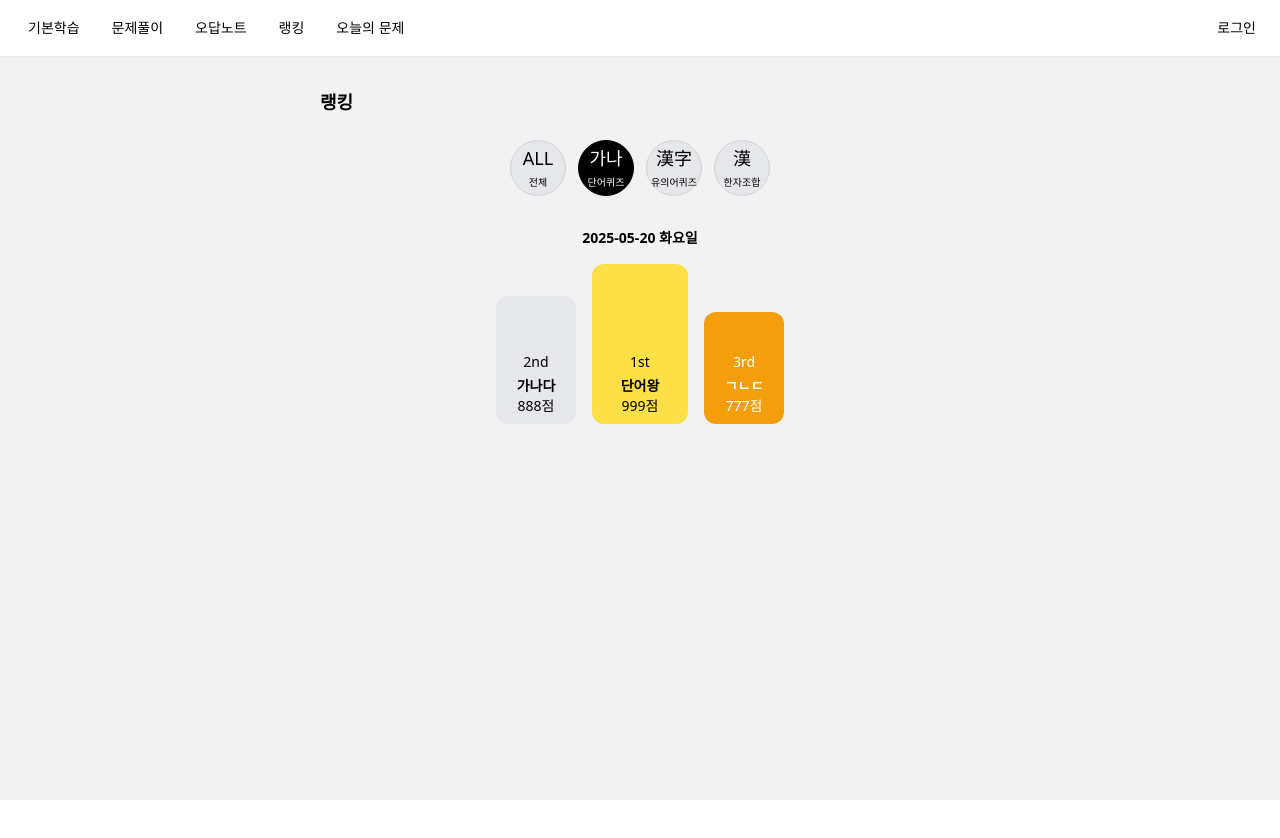
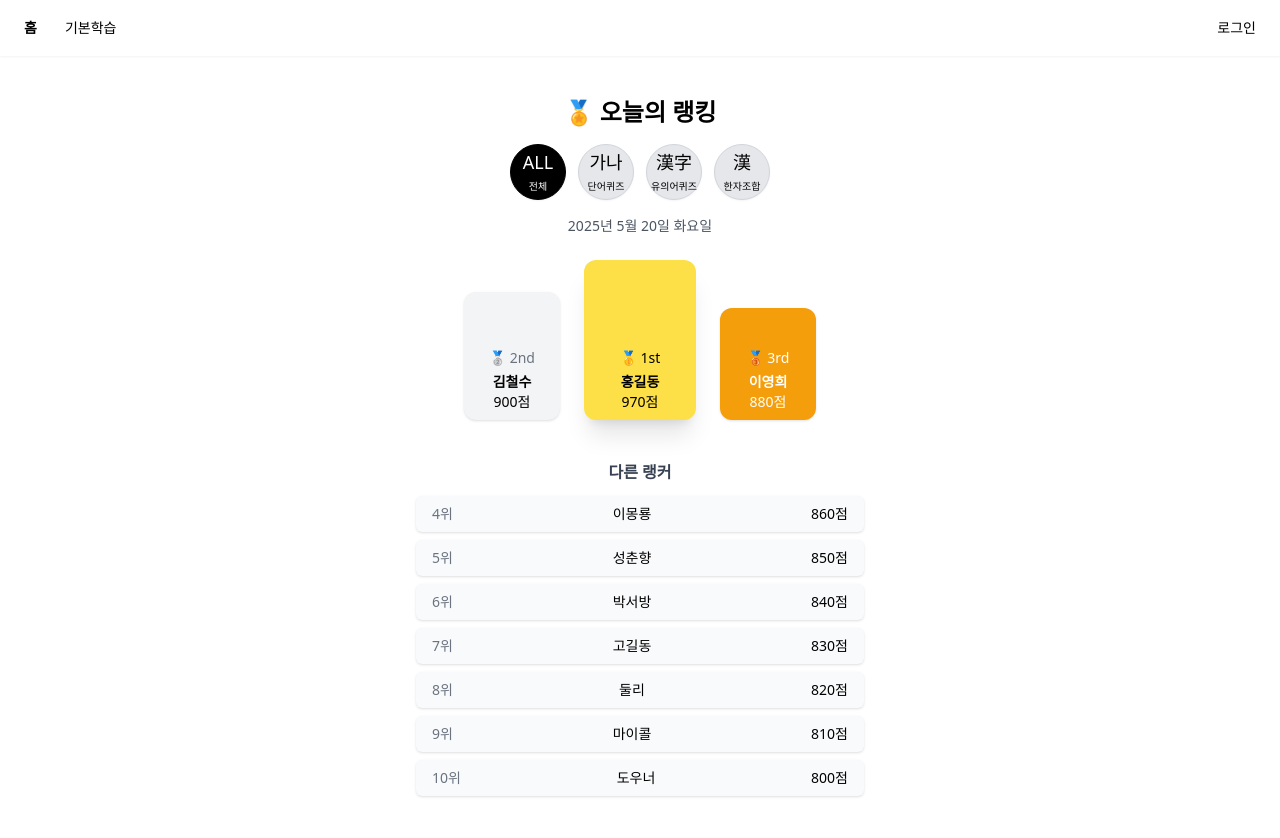
Before and after one commit to saja-mju/frontend, a React (Create React App) app: page /ranking in a window 1280 px wide. Shown: the top 838 px of the page. Before the commit the page ends 800 px from the top, so only its background shows below. Built offline with nearby package versions, Linux system fonts and the light colour scheme.

Commit message:
UIUX완성

```diff
--- a/package.json
+++ b/package.json
@@ -7,6 +7,7 @@
     "@testing-library/jest-dom": "^6.6.3",
     "@testing-library/react": "^16.3.0",
     "@testing-library/user-event": "^13.5.0",
+    "framer-motion": "^12.15.0",
     "react": "^19.1.0",
     "react-dom": "^19.1.0",
     "react-icons": "^5.5.0",
--- a/src/App.js
+++ b/src/App.js
@@ -1,5 +1,6 @@
 // src/App.js
 import { BrowserRouter as Router, Routes, Route } from "react-router-dom";
+import { useState } from "react";
 import HomeWithDailyQuiz from "./pages/HomeWithDailyQuiz";
 import LearnPage from "./pages/LearnPage";
 import WordCardPage from "./pages/WordCardPage";
@@ -7,13 +8,9 @@ import QuizPage from "./pages/QuizPage";
 import WrongNotePage from "./pages/WrongNotePage";
 import SynonymQuizPage from "./pages/SynonymQuizPage";
 import HanjaComboPage from "./pages/HanjaComboPage";
+import RankingPage from "./pages/RankingPage";
 import DailyQuizModal from "./components/DailyQuizModal";
 import CalendarModal from "./components/CalendarModal";
-import RankingPage from "./pages/RankingPage";
-
-
-
-import { useState } from "react";
 
 function App() {
   const [isLoggedIn, setIsLoggedIn] = useState(false);
@@ -21,29 +18,59 @@ function App() {
   const [nickname, setNickname] = useState("");
   const [progress, setProgress] = useState(80);
   const [accuracy, setAccuracy] = useState(30);
+  const [showDailyResultModal, setShowDailyResultModal] = useState(false);
+  const [quizHistory, setQuizHistory] = useState({});
+
 
   const [wrongAnswersMap, setWrongAnswersMap] = useState({});
 
   return (
     <Router>
+      {/* 모달은 라우팅 외부에 위치 */}
+      {showDailyResultModal && (
+        <div className="fixed inset-0 bg-black bg-opacity-50 z-50 flex items-center justify-center">
+          <div className="bg-white p-6 rounded-lg max-w-md w-full">
+            <DailyQuizModal quizHistory={quizHistory} />
+            <CalendarModal quizHistory={quizHistory} />
+            <button
+              onClick={() => setShowDailyResultModal(false)}
+              className="mt-4 w-full py-2 bg-blue-500 text-white rounded hover:bg-blue-600"
+            >
+              닫기
+            </button>
+          </div>
+        </div>
+      )}
+
       <Routes>
         <Route
-          path="/learn"
+          path="/"
           element={
-            <LearnPage
+            <HomeWithDailyQuiz
               isLoggedIn={isLoggedIn}
               setIsLoggedIn={setIsLoggedIn}
+              showLoginModal={showLoginModal}
+              setShowLoginModal={setShowLoginModal}
+              nickname={nickname}
+              setNickname={setNickname}
+              progress={progress}
+              setProgress={setProgress}
+              accuracy={accuracy}
+              setAccuracy={setAccuracy}
+              showDailyResultModal={showDailyResultModal}
+              setShowDailyResultModal={setShowDailyResultModal}
+              quizHistory={quizHistory}
+              setQuizHistory={setQuizHistory}
             />
           }
         />
         <Route
+          path="/learn"
+          element={<LearnPage isLoggedIn={isLoggedIn} setIsLoggedIn={setIsLoggedIn} />}
+        />
+        <Route
           path="/cards"
-          element={
-            <WordCardPage
-              isLoggedIn={isLoggedIn}
-              setIsLoggedIn={setIsLoggedIn}
-            />
-          }
+          element={<WordCardPage isLoggedIn={isLoggedIn} setIsLoggedIn={setIsLoggedIn} />}
         />
         <Route
           path="/quiz"
@@ -70,44 +97,15 @@ function App() {
         />
         <Route
           path="/quiz/synonym"
-          element={
-            <SynonymQuizPage
-              isLoggedIn={isLoggedIn}
-              setIsLoggedIn={setIsLoggedIn}
-            />
-          }
+          element={<SynonymQuizPage isLoggedIn={isLoggedIn} setIsLoggedIn={setIsLoggedIn} />}
         />
         <Route
           path="/quiz/combo"
-          element={
-            <HanjaComboPage
-              isLoggedIn={isLoggedIn}
-              setIsLoggedIn={setIsLoggedIn}
-            />
-          }
-        />
-        <Route
-          path="/"
-          element={
-            <HomeWithDailyQuiz
-              isLoggedIn={isLoggedIn}
-              setIsLoggedIn={setIsLoggedIn}
-              showLoginModal={showLoginModal}
-              setShowLoginModal={setShowLoginModal}
-              nickname={nickname}
-              setNickname={setNickname}
-              progress={progress}
-              setProgress={setProgress}
-              accuracy={accuracy}
-              setAccuracy={setAccuracy}
-            />
-          }
+          element={<HanjaComboPage isLoggedIn={isLoggedIn} setIsLoggedIn={setIsLoggedIn} />}
         />
         <Route
           path="/ranking"
-          element={
-            <RankingPage isLoggedIn={isLoggedIn} setIsLoggedIn={setIsLoggedIn} />
-          }
+          element={<RankingPage isLoggedIn={isLoggedIn} setIsLoggedIn={setIsLoggedIn} />}
         />
       </Routes>
     </Router>
--- /dev/null
+++ b/src/components/DailyResultModal.jsx
@@ -0,0 +1,35 @@
+// src/components/DailyResultModal.jsx
+import React from "react";
+import CalendarModal from "./CalendarModal";
+
+const DailyResultModal = ({ onClose, quizData, userAnswer, correct }) => {
+  return (
+    <div className="fixed inset-0 bg-black bg-opacity-40 flex items-center justify-center z-50">
+      <div className="bg-white rounded-lg w-[90%] max-w-xl p-6 shadow-lg relative">
+        <button className="absolute top-3 right-4 text-xl" onClick={onClose}>
+          ✖
+        </button>
+
+        <h2 className="text-xl font-bold mb-4">오늘의 문제 결과</h2>
+
+        <div className="mb-6">
+          <p className="font-semibold mb-2">문제:</p>
+          <div className="bg-gray-100 rounded p-3">{quizData?.description}</div>
+
+          <p className="font-semibold mt-4">정답:</p>
+          <div className="text-green-600">{quizData?.answer}</div>
+
+          <p className="font-semibold mt-4">내가 고른 답:</p>
+          <div className={userAnswer === quizData?.answer ? "text-green-600" : "text-red-500"}>
+            {userAnswer || "선택 없음"}
+          </div>
+        </div>
+
+        <h3 className="text-lg font-semibold mb-2">달력</h3>
+        <CalendarModal />
+      </div>
+    </div>
+  );
+};
+
+export default DailyResultModal;
--- a/src/components/Header.jsx
+++ b/src/components/Header.jsx
@@ -1,12 +1,12 @@
 import { useState, useRef } from "react";
 import { useNavigate } from "react-router-dom";
 
-const Header = ({ isLoggedIn, setIsLoggedIn, setShowLoginModal }) => {
+const Header = ({ isLoggedIn, setIsLoggedIn, setShowLoginModal, setShowDailyResultModal }) => {
   const navigate = useNavigate();
   const [hoverMenu, setHoverMenu] = useState(null);
-  const timeoutRef = useRef(null); // <- 중요: 마우스 빠질 때 시간차 주기 위해
+  const timeoutRef = useRef(null);
 
-  const menuItems = [
+  const fullMenuItems = [
     {
       label: "기본학습",
       subItems: [
@@ -23,33 +23,50 @@ const Header = ({ isLoggedIn, setIsLoggedIn, setShowLoginModal }) => {
       ],
     },
     {
-      label: "오답노트", path: "/wrong",
-      subItems: [],
+      label: "오답노트",
+      path: "/wrong",
+      subItems: null,
     },
     {
-      label: "랭킹", path: "/ranking",
-      subItems: [],
-    },
-    {
-      label: "오늘의 문제", path: "/daily",
-      subItems: [],
+      label: "랭킹",
+      path: "/ranking",
+      subItems: null,
     },
   ];
 
+  const guestMenuItems = [
+    {
+      label: "기본학습",
+      subItems: [
+        { label: "학습하기", path: "/learn" },
+      ],
+    },
+  ];
+
+  const menuItems = isLoggedIn ? fullMenuItems : guestMenuItems;
+
   const handleMouseEnter = (index) => {
-    clearTimeout(timeoutRef.current); // 기존 타이머 제거
+    clearTimeout(timeoutRef.current);
     setHoverMenu(index);
   };
 
   const handleMouseLeave = () => {
     timeoutRef.current = setTimeout(() => {
       setHoverMenu(null);
-    }, 150); // 하위 메뉴 사라지는 지연시간 설정
+    }, 150);
   };
 
   return (
     <header className="flex justify-between items-center px-6 py-4 bg-white shadow-sm relative z-50">
-      <nav className="flex gap-6 text-sm relative">
+      <nav className="flex gap-6 text-sm relative items-center">
+        {/* 홈버튼 */}
+        <div
+          className="cursor-pointer font-semibold"
+          onClick={() => navigate("/")}
+        >
+          홈
+        </div>
+
         {menuItems.map((menu, index) => (
           <div
             key={index}
@@ -61,11 +78,20 @@ const Header = ({ isLoggedIn, setIsLoggedIn, setShowLoginModal }) => {
               className={`cursor-pointer px-1 py-0.5 ${
                 hoverMenu === index ? "bg-yellow-200" : ""
               }`}
+              onClick={() => {
+                if (!menu.subItems) {
+                  if (menu.label === "오늘의 문제") {
+                    setShowDailyResultModal(true);
+                  } else if (menu.path) {
+                    navigate(menu.path);
+                  }
+                }
+              }}
             >
               {menu.label}
             </div>
 
-            {hoverMenu === index && menu.subItems.length > 0 && (
+            {hoverMenu === index && Array.isArray(menu.subItems) && menu.subItems.length > 0 && (
               <div className="absolute top-full left-0 mt-2 bg-white border rounded shadow-md w-max z-50">
                 {menu.subItems.map((subItem, subIndex) => (
                   <div
--- a/src/pages/HomePage.jsx
+++ b/src/pages/HomePage.jsx
@@ -13,6 +13,7 @@ const HomePage = ({
   setProgress,
   accuracy,
   setAccuracy,
+  setShowDailyResultModal, // 추가된 prop
 }) => {
   const navigate = useNavigate();
   const [password, setPassword] = useState("");
@@ -45,12 +46,21 @@ const HomePage = ({
     setAccuracy(30);
   };
 
+  const handleCardClick = (item) => {
+    if (item.link === "/daily") {
+      setShowDailyResultModal(true); // 모달 열기
+    } else {
+      navigate(item.link); // 기본 라우팅
+    }
+  };
+
   return (
     <div className="min-h-screen bg-[#f2f2f2] flex flex-col justify-between relative overflow-x-hidden">
       <Header
         isLoggedIn={isLoggedIn}
         setIsLoggedIn={setIsLoggedIn}
         setShowLoginModal={setShowLoginModal}
+        setShowDailyResultModal={setShowDailyResultModal}
       />
 
       {/* 카드 영역 */}
@@ -59,13 +69,13 @@ const HomePage = ({
           {menuItems.map((item, index) => (
             <div
               key={index}
-              onClick={() => navigate(item.link)}
+              onClick={() => handleCardClick(item)}
               className={`w-48 h-52 ${item.color} rounded-xl shadow-md flex flex-col items-center justify-center cursor-pointer hover:scale-105 transition-transform`}
             >
               <div className="text-lg font-bold">{item.title}</div>
               <div className="relative mt-4 w-24 h-14">
                 <div className="absolute top-1 left-2 w-20 h-10 bg-white rounded-md shadow opacity-50" />
-                <div className="absolute top-3 left-0 w-24 h-12 bg-white rounded-md shadow" />
+                <div className="absolute top-3 left-0 w-20 h-10 bg-white rounded-md shadow" />
               </div>
             </div>
           ))}
--- a/src/pages/HomeWithDailyQuiz.jsx
+++ b/src/pages/HomeWithDailyQuiz.jsx
@@ -2,6 +2,7 @@ import { useEffect, useState } from "react";
 import DailyQuizModal from "../components/DailyQuizModal";
 import CalendarModal from "../components/CalendarModal";
 import HomePage from "./HomePage";
+
 
 const HomeWithDailyQuiz = ({
   isLoggedIn,
@@ -14,10 +15,11 @@ const HomeWithDailyQuiz = ({
   setProgress,
   accuracy,
   setAccuracy,
+  quizHistory,
+  setQuizHistory
 }) => {
   const [showDailyQuiz, setShowDailyQuiz] = useState(false);
   const [showCalendar, setShowCalendar] = useState(false);
-  const [quizHistory, setQuizHistory] = useState({});
 
 useEffect(() => {
   if (isLoggedIn) {
@@ -26,7 +28,7 @@ const HomeWithDailyQuiz = ({
       setShowDailyQuiz(true);
     }
   }
-  }, [isLoggedIn]);
+}, [isLoggedIn, quizHistory]);
 
   const handleSubmitQuiz = (isCorrect) => {
     const today = new Date().toISOString().split("T")[0];
@@ -34,6 +36,7 @@ const HomeWithDailyQuiz = ({
     setShowDailyQuiz(false);
     setShowCalendar(true);
   };
+
 
   return (
     <>
@@ -48,6 +51,7 @@ const HomeWithDailyQuiz = ({
         setProgress={setProgress}
         accuracy={accuracy}
         setAccuracy={setAccuracy}
+        setShowDailyResultModal={setShowCalendar} // ✅ 추가
       />
 
       {showDailyQuiz && <DailyQuizModal onSubmit={handleSubmitQuiz} />}
--- a/src/pages/RankingPage.jsx
+++ b/src/pages/RankingPage.jsx
@@ -1,5 +1,6 @@
 import { useState } from "react";
 import Header from "../components/Header";
+import { motion } from "framer-motion";
 
 const RankingPage = ({ isLoggedIn, setIsLoggedIn }) => {
   const categories = [
@@ -14,41 +15,41 @@ const RankingPage = ({ isLoggedIn, setIsLoggedIn }) => {
       { nickname: "홍길동", score: 970 },
       { nickname: "김철수", score: 900 },
       { nickname: "이영희", score: 880 },
+      { nickname: "이몽룡", score: 860 },
+      { nickname: "성춘향", score: 850 },
+      { nickname: "박서방", score: 840 },
+      { nickname: "고길동", score: 830 },
+      { nickname: "둘리", score: 820 },
+      { nickname: "마이콜", score: 810 },
+      { nickname: "도우너", score: 800 },
     ],
-    quiz: [
-      { nickname: "단어왕", score: 999 },
-      { nickname: "가나다", score: 888 },
-      { nickname: "ㄱㄴㄷ", score: 777 },
-    ],
-    synonym: [
-      { nickname: "유의천재", score: 920 },
-      { nickname: "단어짱", score: 880 },
-      { nickname: "사자성어매니아", score: 860 },
-    ],
-    combo: [
-      { nickname: "한자달인", score: 950 },
-      { nickname: "한자초보", score: 899 },
-      { nickname: "초심자", score: 850 },
-    ],
+    quiz: [],
+    synonym: [],
+    combo: [],
   };
 
-  const [selected, setSelected] = useState("quiz");
+  const [selected, setSelected] = useState("all");
   const ranks = sampleRankings[selected] || [];
 
-  const today = new Date().toISOString().split("T")[0];
+  const today = new Date().toLocaleDateString("ko-KR", {
+    year: "numeric",
+    month: "long",
+    day: "numeric",
+    weekday: "long",
+  });
 
   return (
-    <div className="min-h-screen bg-[#f2f2f2] pb-12">
+    <div className="min-h-screen bg-white pb-16">
       <Header
         isLoggedIn={isLoggedIn}
         setIsLoggedIn={setIsLoggedIn}
         setShowLoginModal={() => {}}
       />
 
-      <div className="w-full max-w-2xl mx-auto px-4 pt-8">
-        <h1 className="text-lg font-bold mb-6">랭킹</h1>
+      <div className="w-full max-w-3xl mx-auto px-4 pt-10">
+        <h1 className="text-2xl font-bold text-center mb-4">🏅 오늘의 랭킹</h1>
 
-        <div className="flex gap-3 justify-center mb-8">
+        <div className="flex gap-3 justify-center mb-4">
           {categories.map((cat) => (
             <button
               key={cat.id}
@@ -57,7 +58,7 @@ const RankingPage = ({ isLoggedIn, setIsLoggedIn }) => {
                 selected === cat.id
                   ? "bg-black text-white border-black"
                   : "bg-gray-200 text-black border-gray-300"
-              }`}
+              } shadow-sm`}
             >
               <span className="text-lg">{cat.tag}</span>
               <span className="text-[10px]">{cat.label}</span>
@@ -65,31 +66,47 @@ const RankingPage = ({ isLoggedIn, setIsLoggedIn }) => {
           ))}
         </div>
 
-        <div className="text-center text-sm mb-2 font-bold">
-          {today} 화요일
-        </div>
+        <div className="text-center text-sm text-gray-600 mb-4">{today}</div>
 
-        <div className="flex items-end justify-center gap-4 mt-4">
-          {/* 2nd */}
-          <div className="bg-gray-200 w-20 h-32 rounded-xl flex flex-col justify-end items-center py-2 text-sm">
-            <div className="mb-1">2nd</div>
+        <motion.div
+          className="flex items-end justify-center gap-6 mt-6"
+          initial={{ opacity: 0, y: 30 }}
+          animate={{ opacity: 1, y: 0 }}
+          transition={{ duration: 0.5 }}
+        >
+          <div className="bg-gray-100 w-24 h-32 rounded-xl shadow flex flex-col justify-end items-center py-2 text-sm">
+            <div className="mb-1 text-gray-500">🥈 2nd</div>
             <div className="font-bold">{ranks[1]?.nickname}</div>
             <div>{ranks[1]?.score}점</div>
           </div>
 
-          {/* 1st */}
-          <div className="bg-yellow-300 w-24 h-40 rounded-xl flex flex-col justify-end items-center py-2 text-sm">
-            <div className="mb-1">1st</div>
-            <div className="font-bold">{ranks[0]?.nickname}</div>
-            <div>{ranks[0]?.score}점</div>
+          <div className="bg-yellow-300 w-28 h-40 rounded-xl shadow-xl flex flex-col justify-end items-center py-2 text-sm">
+            <div className="mb-1 text-black">🥇 1st</div>
+            <div className="font-bold text-black">{ranks[0]?.nickname}</div>
+            <div className="text-black">{ranks[0]?.score}점</div>
           </div>
 
-          {/* 3rd */}
-          <div className="bg-amber-500 w-20 h-28 rounded-xl flex flex-col justify-end items-center py-2 text-sm text-white">
-            <div className="mb-1">3rd</div>
+          <div className="bg-amber-500 w-24 h-28 rounded-xl shadow flex flex-col justify-end items-center py-2 text-sm text-white">
+            <div className="mb-1">🥉 3rd</div>
             <div className="font-bold">{ranks[2]?.nickname}</div>
             <div>{ranks[2]?.score}점</div>
           </div>
+        </motion.div>
+
+        <div className="mt-10 max-w-md mx-auto">
+          <h2 className="text-center font-semibold mb-3 text-gray-700">다른 랭커</h2>
+          <ul className="space-y-2">
+            {ranks.slice(3, 10).map((user, i) => (
+              <li
+                key={i}
+                className="flex justify-between items-center px-4 py-2 rounded-md bg-gray-50 shadow text-sm"
+              >
+                <span className="text-gray-500">{i + 4}위</span>
+                <span className="font-medium">{user.nickname}</span>
+                <span>{user.score}점</span>
+              </li>
+            ))}
+          </ul>
         </div>
       </div>
     </div>
```
Also changed, not shown: 1 other file (tests, documents, lock files or other folders). Lines whose indentation alone changed are shown as unchanged.
